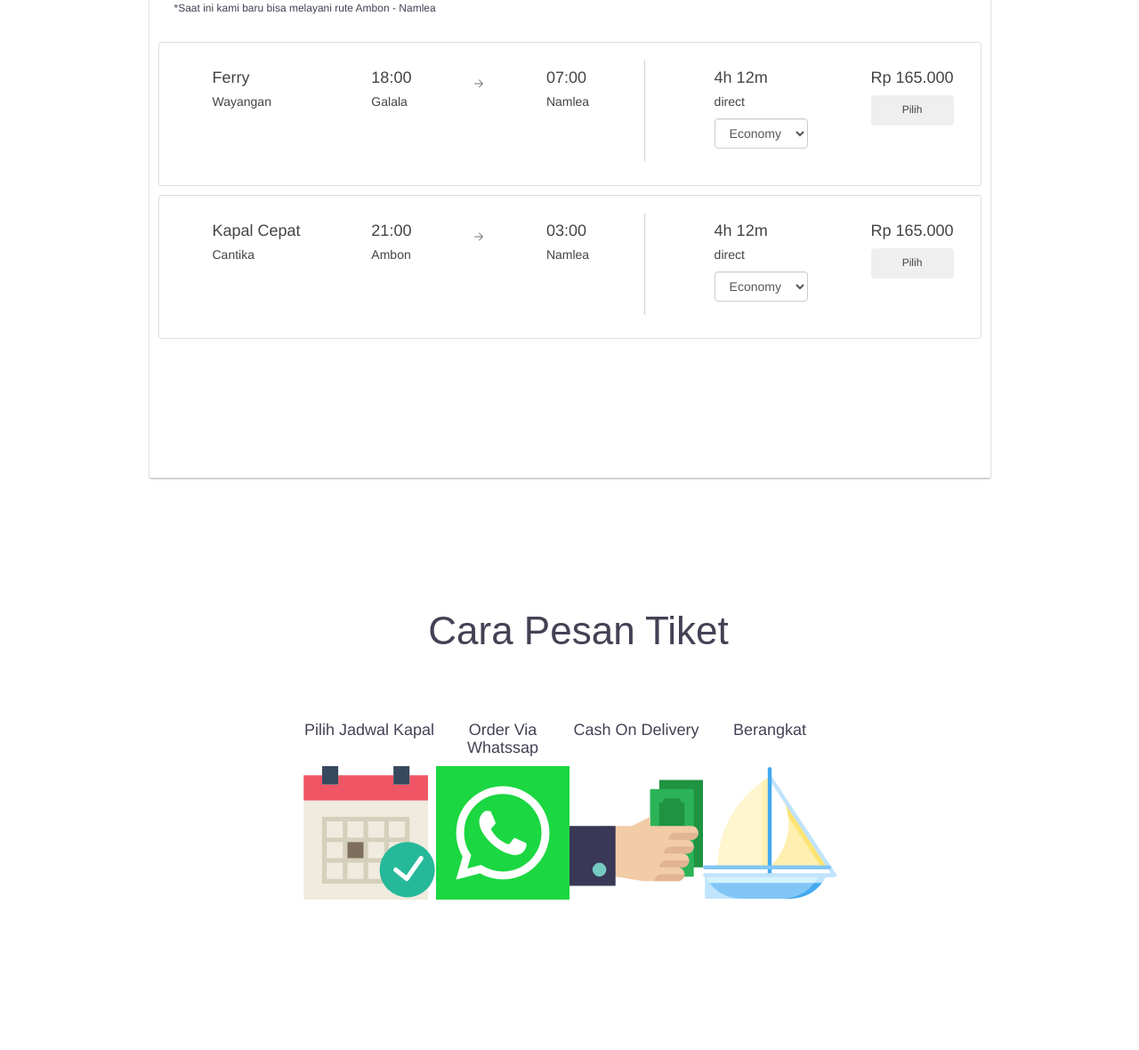
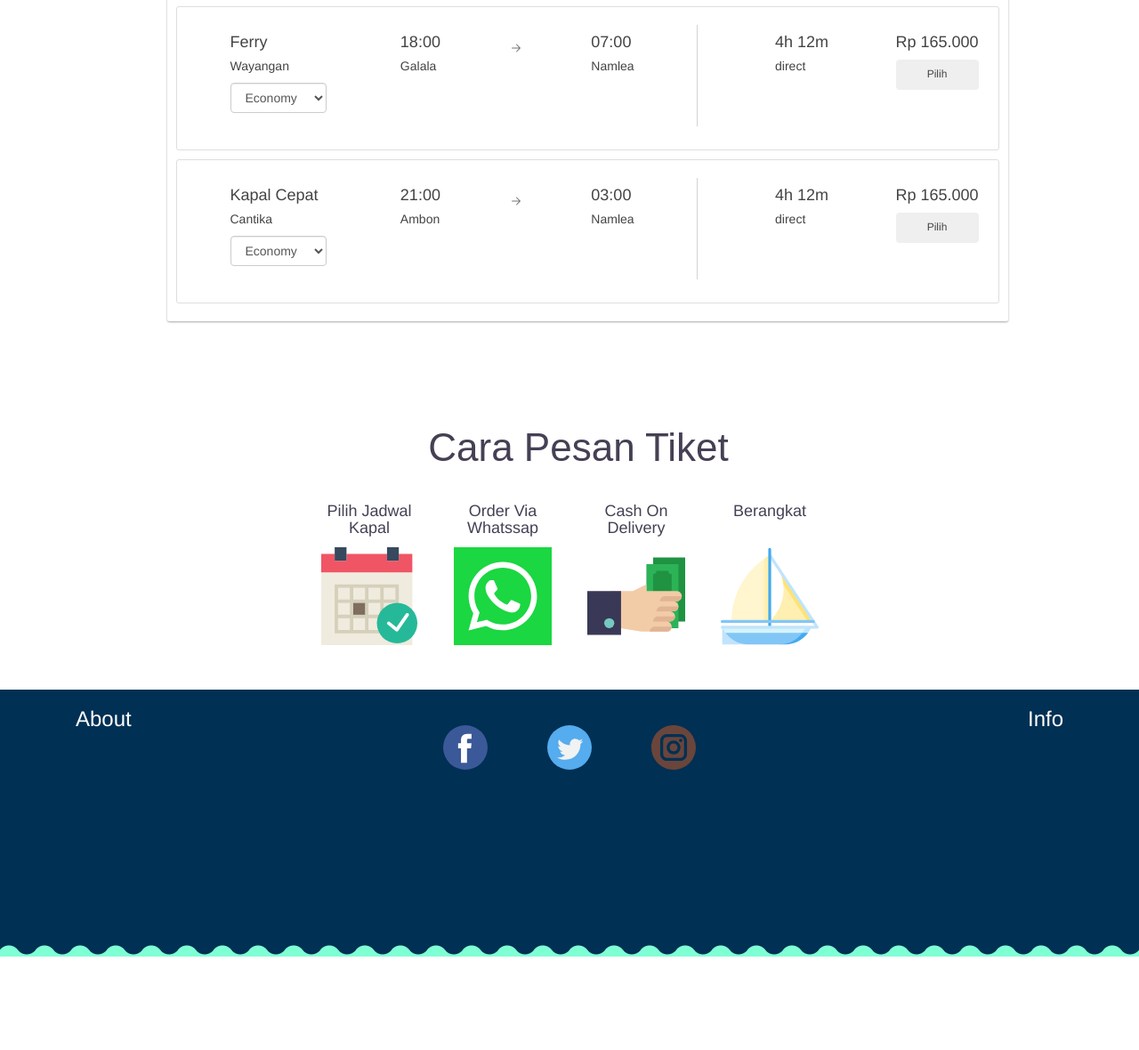
Before and after one commit to azhariemuhammad/waveast-landing-page, a website: page index.html in a window 1280 px wide. Shown: the part 597-1777 px from the top of the page at 89% size. After the commit the page ends 1672 px from the top, so only its background shows below. Drawn offline with nearby package versions, Linux system fonts and the light colour scheme; a web font is replaced by a local one.

Commit message:
add footer

```diff
--- a/assets/less/slices/banner.less
+++ b/assets/less/slices/banner.less
@@ -38,3 +38,23 @@
     }
   }
 }
+
+@media only screen and (max-width: 600px) {
+  .wave-banner {
+    display: flex;
+    flex-wrap: wrap;
+    &-slogan {
+      width: 100%;
+      margin-left: 30px;
+      > h2 {
+        font-size: 34px;
+        font-family: muli;
+        color: #fff;
+        width: 300px;
+      }
+      > h3 {
+        font-size: 20px;
+      }
+    }
+  }
+}
--- /dev/null
+++ b/assets/less/slices/footer.less
@@ -0,0 +1,66 @@
+.primary-footer {
+  background-color: #003054;
+  height: 400px;
+  width: 100%;
+  display: block;
+  color: #ffff;
+  margin-top: 40px;
+}
+
+.wave-footer-info {
+  text-align: right;
+}
+
+.wave-footer-social {
+  .social-icons {
+    padding: 0;
+    margin-top: 20px;
+    display: flex;
+    justify-content: space-around;
+    > li {
+      padding: 20px;
+      > a {
+        > figure {
+          width: 50px;
+          height: 50px;
+        }
+      }
+
+    }
+  }
+}
+
+.wave {
+  height: 300px;
+  position: relative;
+}
+.wave::before {
+  content: "";
+  position: absolute;
+  left: 0;
+  bottom: 0;
+  right: 0;
+  background-repeat: repeat;
+  height: 10px;
+  background-size: 20px 20px;
+  background-image: radial-gradient(
+    circle at 10px -5px,
+    transparent 12px,
+    aquamarine 13px
+  );
+}
+.wave::after {
+  content: "";
+  position: absolute;
+  left: 0;
+  bottom: 0;
+  right: 0;
+  background-repeat: repeat;
+  height: 15px;
+  background-size: 40px 20px;
+  background-image: radial-gradient(
+    circle at 10px 15px,
+    aquamarine 12px,
+    transparent 13px
+  );
+}
--- a/assets/less/slices/header.less
+++ b/assets/less/slices/header.less
@@ -56,7 +56,6 @@
   }
 }
 
-
 .sidenav {
   height: 100%;
   width: 0;
--- a/assets/less/slices/modal.less
+++ b/assets/less/slices/modal.less
@@ -1,7 +1,7 @@
 .modal {
   display: none; /* Hidden by default */
   position: fixed; /* Stay in place */
-  z-index: 1; /* Sit on top */
+  z-index: 4; /* Sit on top */
   padding-top: 100px; /* Location of the box */
   left: 0;
   top: 0;
--- a/assets/less/slices/product-list.less
+++ b/assets/less/slices/product-list.less
@@ -23,6 +23,9 @@
     color: #434343;
     height: 162px;
   }
+  &-info {
+    height: 100%;
+  }
 }
 
 .detail {
@@ -31,6 +34,10 @@
     > li {
       padding: 20px;
     }
+  }
+
+  &-kapal {
+    width: 148px;
   }
 
   &-time {
@@ -55,9 +62,8 @@
 
 .box {
   width: 100%;
-  height: 600px;
+  height: 100%;
   background: #fff;
-  margin: 40px auto;
   border-radius: 2px;
 }
 
@@ -79,12 +85,61 @@
 }
 .additional {
   > button:hover {
-    background: #348AA7;
+    background: #003054;
     color: #ffff;
   }
 }
 
+.vertical-line {
+  border-left: 1px solid #d3d3d3;
+}
 
-.vertical-line {
-  border-left: 1px solid #D3D3D3;
+@media only screen and (max-width: 600px) {
+  .wave-ticket-list {
+    height: 300px;
+  }
+  .detail {
+    > ul {
+      padding: 0;
+      flex-direction: column;
+      > li {
+        width: 100%;
+        display: flex;
+      }
+    }
+  }
+
+  .detail-kapal {
+    width: 100%;
+  }
+  .detail-time {
+    padding: 0 !important;
+  }
+  .kapal {
+    margin-right: 16px;
+  }
+  .ticket-selector {
+    margin: 0 auto;
+    padding: 0px;
+    width: 125px;
+  }
+
+  .col-md-10 {
+    padding: 0;
+  }
+
+  #main-box {
+    margin-left: 0px;
+    margin-right: 0px;
+  }
+
+  figure {
+    width: 200px;
+    margin: 0 auto;
+  }
+
+  .wave-flow-order {
+    display: flex;
+    flex-wrap: wrap;
+  }
 }
--- a/assets/less/style.less
+++ b/assets/less/style.less
@@ -7,3 +7,4 @@
 @import 'slices/banner.less';
 @import 'slices/content.less';
 @import 'slices/product-list.less';
+@import 'slices/footer.less';
--- a/index.html
+++ b/index.html
@@ -107,7 +107,7 @@
     <main class="container">
         <div class="row">
             <div class="col-md-10 col-md-offset-1">
-                <section class="wave-schedule box card-1">
+                <section id="main-box" class="wave-schedule box card-1">
 
                     <div class="wave-title">
                         <h3>Pesan Tiket</h3>
@@ -122,10 +122,21 @@
                             <li class="wave-ticket-list">
                                 <div class="detail">
                                     <ul class="list-none">
-                                        <li style="width: 140px">
+                                        <li class="detail-kapal">
                                             <div class="kapal">
                                                 <h4>Ferry</h4>
                                                 <h5>Wayangan</h5>
+                                            </div>
+                                            <div class="ticket-selector">
+                                                <form action="">
+                                                    <div class="form-group">
+                                                        <select class="form-control" id="wayangan" onclick="testFn('original-price1', 'wayangan')">
+                                                            <option>Economy</option>
+                                                            <option>Bussines</option>
+                                                            <option>VIP</option>
+                                                        </select>
+                                                    </div>
+                                                </form>
                                             </div>
                                         </li>
                                         <li class="detail-time">
@@ -150,17 +161,6 @@
                                             <div class="berangkat">
                                                 <h4>4h 12m</h4>
                                                 <h5>direct</h5>
-                                                <div>
-                                                    <form action="">
-                                                        <div class="form-group">
-                                                            <select class="form-control" id="wayangan" onclick="testFn('original-price1', 'wayangan')">
-                                                                <option>Economy</option>
-                                                                <option>Bussines</option>
-                                                                <option>VIP</option>
-                                                            </select>
-                                                        </div>
-                                                    </form>
-                                                </div>
                                             </div>
                                         </li>
                                         <li>
@@ -177,10 +177,21 @@
                             <li class="wave-ticket-list">
                                 <div class="detail">
                                     <ul class="list-none">
-                                        <li style="width: 140px">
+                                        <li class="detail-kapal">
                                             <div class="kapal">
                                                 <h4>Kapal Cepat</h4>
                                                 <h5>Cantika</h5>
+                                            </div>
+                                            <div class="ticket-selector">
+                                                <form action="">
+                                                    <div class="form-group">
+                                                        <select class="form-control" id="cantika" onclick="testFn('original-price2', 'cantika')">
+                                                            <option>Economy</option>
+                                                            <option>Bussines</option>
+                                                            <option>VIP</option>
+                                                        </select>
+                                                    </div>
+                                                </form>
                                             </div>
                                         </li>
                                         <li class="detail-time">
@@ -205,17 +216,6 @@
                                             <div class="berangkat">
                                                 <h4>4h 12m</h4>
                                                 <h5>direct</h5>
-                                                <div>
-                                                    <form action="">
-                                                        <div class="form-group">
-                                                            <select class="form-control" id="cantika" onclick="testFn('original-price2', 'cantika')">
-                                                                <option>Economy</option>
-                                                                <option>Bussines</option>
-                                                                <option>VIP</option>
-                                                            </select>
-                                                        </div>
-                                                    </form>
-                                                </div>
                                             </div>
                                         </li>
                                         <li>
@@ -282,6 +282,53 @@
             </div>
         </div>
     </main>
+    <footer class="primary-footer wave">
+        <div class="container">
+            <div class="col-lg-4 wave-footer-about">
+                <h3>About</h3>
+            </div>
+            <div class="col-lg-4 wave-footer-social">
+
+                <ul class="list-none social-icons">
+                    <li id="facebook">
+                        <a href="">
+                            <figure>
+                                <picture>
+                                    <img src="./assets/image/social-icons/facebook.svg" alt="">
+                                </picture>
+                            </figure>
+                        </a>
+
+                    </li>
+                    <li id="twitter">
+                        <a href="">
+                            <figure>
+                                <picture>
+                                    <img src="./assets/image/social-icons/twitter.svg" alt="">
+                                </picture>
+                            </figure>
+                        </a>
+
+                    </li>
+                    <li id="instagram">
+                        <a href="">
+                            <figure>
+                                <picture>
+                                    <img src="./assets/image/social-icons/instagram.svg" alt="">
+                                </picture>
+                            </figure>
+                        </a>
+
+                    </li>
+                </ul>
+            </div>
+            <div class="col-lg-4 wave-footer-info">
+                <h3>Info</h3>
+            </div>
+        </div>
+
+    </footer>
+
 
     <!-- Scripts -->
     <script src="https://ajax.googleapis.com/ajax/libs/jquery/1.9.1/jquery.min.js"></script>
@@ -325,7 +372,7 @@
                 msg =
                     `Saya ingin memesan tiket: Kapal Cantika || Waktu Keberangkatan 21:00, Tiba 03:00 || Harga Tiket ${node} ${price}`
             }
-            const whatsappLink = `https://wa.me/6282239324972?text=${msg}`
+            const whatsappLink = `https://wa.me/6282248467118?text=${msg}`
             return window.open(whatsappLink)
         }
 
```
Also changed, not shown: assets/image/social-icons/facebook.svg (added), assets/image/social-icons/instagram.svg (added), assets/image/social-icons/twitter.svg (added), assets/less/slices/base.less (line endings or trailing spaces), build/style.css.
